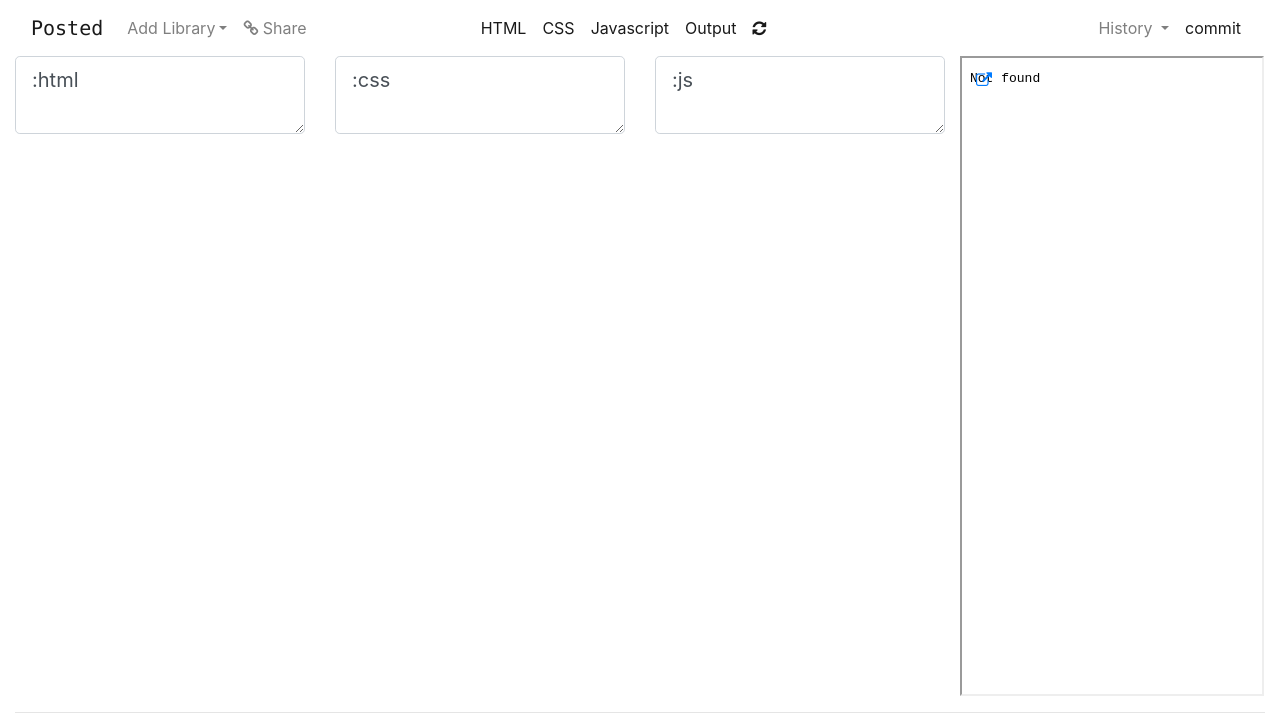
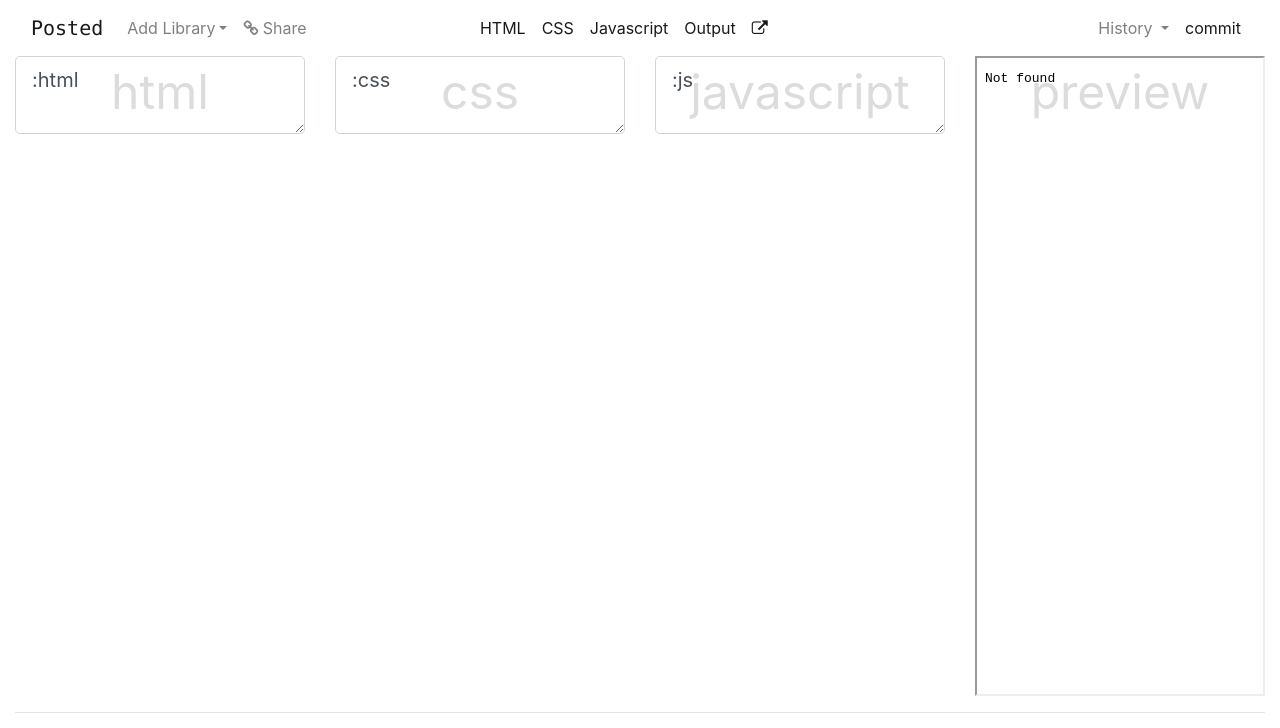
Before and after one commit to hosokawat/posted, a website: page private/index.html in a window 1280 px wide. Shown: the top 728 px of the page. Drawn offline with nearby package versions, Linux system fonts and the light colour scheme; no server answers; files whose address does not match are found by name.

Commit message:
UI改善

```diff
--- a/private/index.html
+++ b/private/index.html
@@ -71,8 +71,8 @@
                             <a class="nav-link active" data-ext="preview" href="#">Output</a>
                         </li>
                         <li class="nav-item" role="presentation">
-                            <a id='autoReload' class="nav-link active" data-ext="reload" href="#">
-                                <i class="fa fa-refresh"></i>
+                            <a id='openPreview' class="nav-link active" href=":pv" target="_blank">
+                                <i class="fa fa-external-link"></i>
                             </a>
                         </li>
 
@@ -95,25 +95,34 @@
         <div class="container-fluid">
             <div id="content" class="row">
                 <div data-ext='html' class="col">
+                    <div class='col-inner'>
+                        <span class='label'>html</span>
                         <form>
                             <textarea class="form-control form-control-lg">:html</textarea>
                         </form>
                     </div>
+                </div>
                 <div data-ext='css' class="col">
+                    <div class='col-inner'>
+                        <span class='label'>css</span>
                         <form>
                             <textarea class="form-control form-control-lg">:css</textarea>
                         </form>
                     </div>
+                </div>
                 <div data-ext='js' class="col">
+                    <div class='col-inner'>
+                        <span class='label'>javascript</span>
                         <form>
                             <textarea class="form-control form-control-lg">:js</textarea>
                         </form>
                     </div>
+                </div>
                 <div id='preview' data-ext='preview' style="position: relative;" class="col">
-                    <a id='openPreview' class="nav-link active" data-ext="reload" href=":pv" target="_blank">
-                        <i class="fa fa-external-link" style="position: absolute; width: auto;height: auto;top: 2vh;left: 2vh; z-index:10;"></i>
-                    </a>
-                    <iframe style="display:inline; position:absolute;top:0;left:0;z-index:0;" src=":pv"></iframe>
+                    <div class='col-inner'>
+                        <span class='label'>preview</span>
+                        <iframe style="width:100%;" src=":pv"></iframe>
+                    </div>
                 </div>
             </div>
         </div>
--- a/public/assets/css/styles.css
+++ b/public/assets/css/styles.css
@@ -7,3 +7,23 @@ main {
 main  * {
     height: 100%;
 }
+
+#content .label {
+    position: absolute;
+    text-align: center;
+    font-size: 3em;
+    width: 100%;
+    color: gainsboro;
+    z-index:0;
+}
+
+#content textarea {
+    background-color: transparent;
+    z-index:5;
+    position: absolute;
+}
+
+
+#content .col-inner {
+    position: relative;
+}
```
Lines whose indentation alone changed are shown as unchanged.
